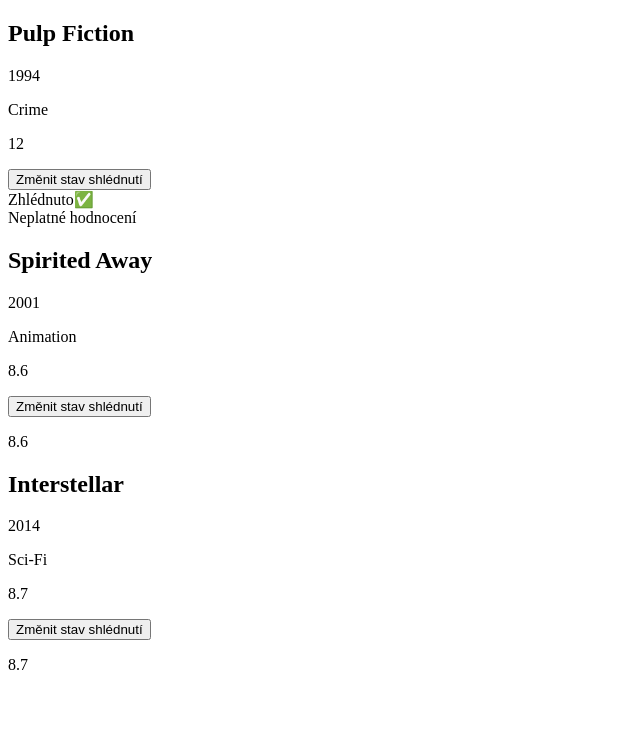
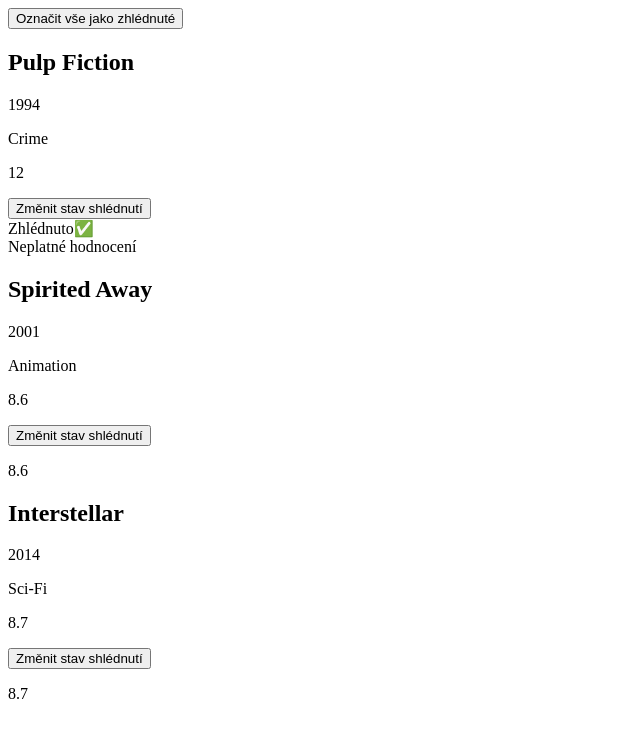
Before and after one commit to Filip-Dvorak/4IT427_dvof01, a React (Vite) app: page / in a window 1280 px wide. Shown: the top 738 px of the page, without its empty margins (0-640 px from the left). Built offline with nearby package versions, Linux system fonts and the light colour scheme.

Commit message:
feat: Úkol 2 – useState, useEffect, custom hook useWatchlist

```diff
--- a/src/App.tsx
+++ b/src/App.tsx
@@ -1,10 +1,8 @@
-import FilmCard, { type FilmCardProps } from './Components/FilmCard'
+import FilmCard from './Components/FilmCard'
+import useWatchlist from './Hooks/useWatchilist'
+import type { Film } from './Types/film.types'
 
-function dummyToggle(id: string) {
-  console.log(`dummy call ${id}`);
-}
-
-const films: FilmCardProps[] = [
+const initialFilms:Film[] = [
   {
     id: '1',
     title: 'Pulp Fiction',
@@ -12,7 +10,6 @@
     genre: 'Crime',
     rating: 12,
     watched: true,
-    onToggleWatched: dummyToggle,
   },
   {
     id: '2',
@@ -21,7 +18,6 @@
     genre: 'Animation',
     rating: 8.6,
     watched: false,
-    onToggleWatched: dummyToggle,
   },
   {
     id: '3',
@@ -30,15 +26,22 @@
     genre: 'Sci-Fi',
     rating: 8.7,
     watched: false,
-    onToggleWatched: dummyToggle,
   }
 ]
 
 function App() {
+ const {films, toggleWatched, markAllAsWatched} = useWatchlist(initialFilms)
+
+
   return (
     <>
+    <button onClick={() => markAllAsWatched()}>Označit vše jako zhlédnuté</button>
       {films.map((film) => (
-        <FilmCard key={film.id} {...film} />
+        <FilmCard
+          key={film.id}
+          {...film}
+          onToggleWatched={() => toggleWatched(film.title)}
+        />
       ))}
     </>
   )
--- /dev/null
+++ b/src/Hooks/useWatchilist.tsx
@@ -0,0 +1,26 @@
+import type { Film } from "@/Types/film.types"
+import { useEffect, useState } from "react"
+
+function useWatchlist(initialFilms: Film[]) {
+  const [films, setFilms] = useState(initialFilms)
+
+  useEffect(() => {
+    const watchedCount = films.filter((film) => film.watched).length
+    document.title = `Watchlist (${watchedCount} / ${films.length} zhlédnuto)`
+  }, [films])
+
+  const toggleWatched = (title: string) => {
+    setFilms((currentFilms) =>
+      currentFilms.map((film) =>
+        film.title === title ? { ...film, watched: !film.watched } : film
+      )
+    )
+  }
+  const markAllAsWatched = () => {
+    setFilms(prev => prev.map(f => ({ ...f, watched: true })))
+  }
+
+  return { films, toggleWatched, markAllAsWatched }
+}
+
+export default useWatchlist;
```
Also changed, not shown: src/Types/film.types.ts (added, +8 -0 lines).
